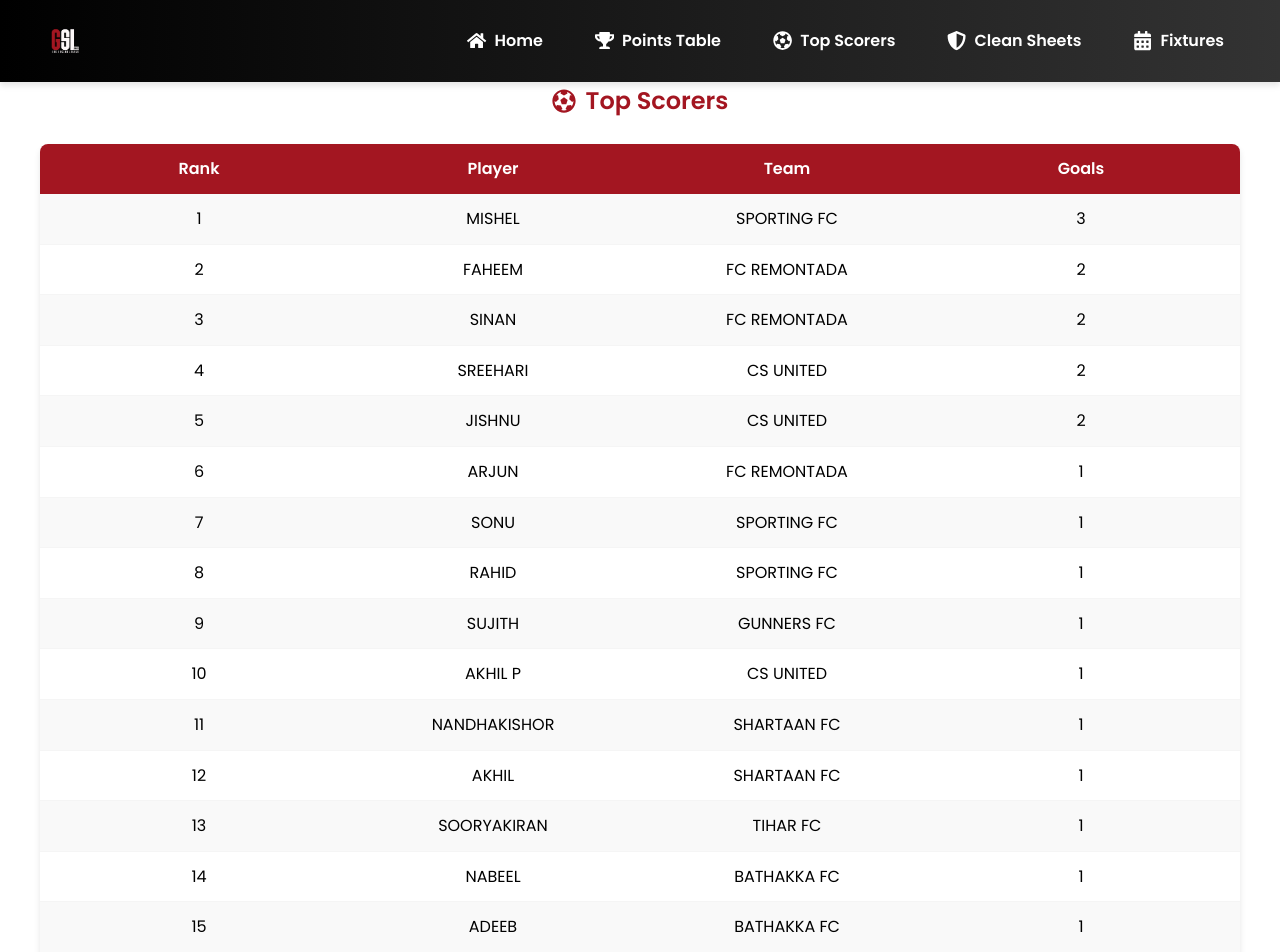
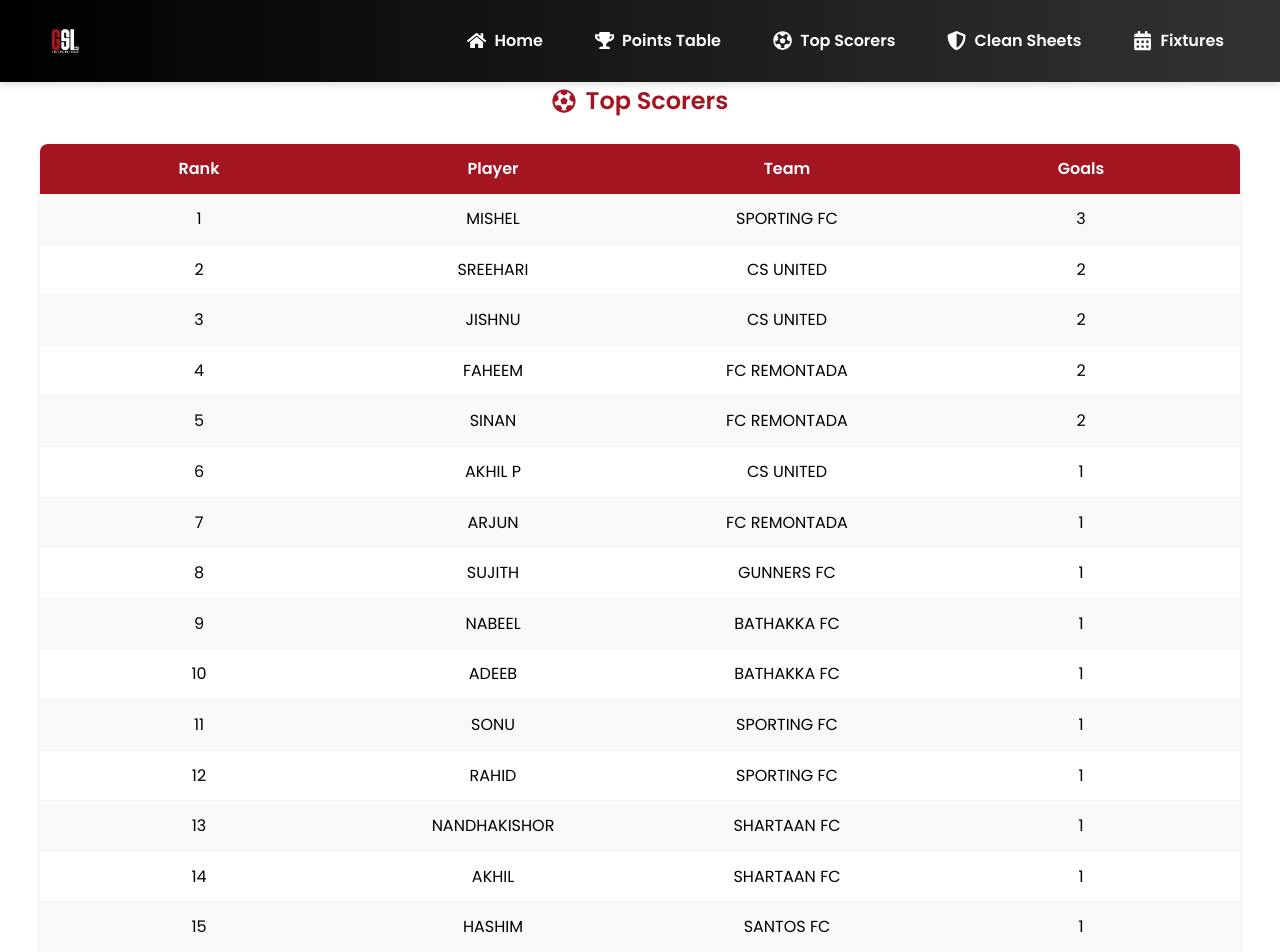
Before and after one commit to Vishnu-dk/gsl, a React (Create React App) app: page /top-scorers in a window 1280 px wide. Shown: the top 952 px of the page. Built offline with nearby package versions, Linux system fonts and the light colour scheme.

Commit message:
10/3/25 forenoon  updated full

```diff
--- a/src/App.js
+++ b/src/App.js
@@ -1,14 +1,15 @@
-import React from 'react';
-import { BrowserRouter as Router, Route, Routes } from 'react-router-dom';
-import Navbar from './Components/Navbar';
-import Home from './pages/Home';
-import PointsTable from './pages/PointsTable';
-import TopScorers from './pages/TopScorers';
-import CleanSheets from './pages/CleanSheets';
-import Fixtures from './pages/Fixtures';
+import React from "react";
+import { BrowserRouter as Router, Route, Routes } from "react-router-dom";
+import Navbar from "./Components/Navbar";
+import Home from "./pages/Home";
+import PointsTable from "./pages/PointsTable";
+import TopScorers from "./pages/TopScorers";
+import CleanSheets from "./pages/CleanSheets";
+import Fixtures from "./pages/Fixtures";
+import Matches from "./pages/Matches";
 
-import './App.css';
-import './index.css';
+import "./App.css";
+import "./index.css";
 
 function App() {
   return (
@@ -20,7 +21,7 @@ function App() {
           <Route path="/points-table" element={<PointsTable />} />
           <Route path="/top-scorers" element={<TopScorers />} />
           <Route path="/clean-sheets" element={<CleanSheets />} />
-          <Route path="/fixtures" element={<Fixtures />} />
+          <Route path="/fixtures" element={<Matches />} />
         </Routes>
       </div>
     </Router>
--- a/src/pages/CleanSheets.jsx
+++ b/src/pages/CleanSheets.jsx
@@ -1,19 +1,20 @@
 import React from 'react';
 import { FaShieldAlt } from 'react-icons/fa';
+import goalkeepers from '../utils/goalkeeperpoints';
 
 const CleanSheets = () => {
-  const goalkeepers = [
-    { name: 'ARJUN P', team: 'BATHAKKA FC', cleanSheets: 3, matchesPlayed: 4, goalsConceded: 3 },
-    { name: 'SHAHAN', team: 'GUNNERS FC', cleanSheets: 4, matchesPlayed: 4, goalsConceded: 0 },
-    { name: 'FAZIL', team: 'SPORTING FC', cleanSheets: 4, matchesPlayed: 5, goalsConceded: 1 },
-    { name: 'SHARATH', team: 'SANTOS FC', cleanSheets: 1, matchesPlayed: 4, goalsConceded: 3 },
-    { name: 'AKASH KS', team: 'TIHAR FC', cleanSheets: 1, matchesPlayed: 2, goalsConceded: 2 },
-    { name: 'RAGIN', team: 'TIHAR FC', cleanSheets: 0, matchesPlayed: 2, goalsConceded: 4 },
-    { name: 'AFSAL', team: 'TIHAR FC', cleanSheets: 0, matchesPlayed: 1, goalsConceded: 2 },
-    { name: 'AWIN', team: 'CS UNITED', cleanSheets: 2, matchesPlayed: 4, goalsConceded: 2 },
-    { name: 'KARTHIK', team: 'FC REMONTADA', cleanSheets: 1, matchesPlayed: 4, goalsConceded: 3 },
-    { name: 'ADITHYA', team: 'SHARTAAN FC', cleanSheets: 3, matchesPlayed: 5, goalsConceded: 1 },
-  ];
+  // const goalkeepers = [
+  //   { name: 'ARJUN P', team: 'BATHAKKA FC', cleanSheets: 3, matchesPlayed: 4, goalsConceded: 3 },
+  //   { name: 'SHAHAN', team: 'GUNNERS FC', cleanSheets: 4, matchesPlayed: 4, goalsConceded: 0 },
+  //   { name: 'FAZIL', team: 'SPORTING FC', cleanSheets: 4, matchesPlayed: 5, goalsConceded: 1 },
+  //   { name: 'SHARATH', team: 'SANTOS FC', cleanSheets: 1, matchesPlayed: 4, goalsConceded: 3 },
+  //   { name: 'AKASH KS', team: 'TIHAR FC', cleanSheets: 1, matchesPlayed: 2, goalsConceded: 2 },
+  //   { name: 'RAGIN', team: 'TIHAR FC', cleanSheets: 0, matchesPlayed: 2, goalsConceded: 4 },
+  //   { name: 'AFSAL', team: 'TIHAR FC', cleanSheets: 0, matchesPlayed: 1, goalsConceded: 2 },
+  //   { name: 'AWIN', team: 'CS UNITED', cleanSheets: 2, matchesPlayed: 4, goalsConceded: 2 },
+  //   { name: 'KARTHIK', team: 'FC REMONTADA', cleanSheets: 1, matchesPlayed: 4, goalsConceded: 3 },
+  //   { name: 'ADITHYA', team: 'SHARTAAN FC', cleanSheets: 3, matchesPlayed: 5, goalsConceded: 1 },
+  // ];
 
   // Sort the goalkeepers array
   const sortedGoalkeepers = goalkeepers.sort((a, b) => {
--- a/src/pages/Fixtures.jsx
+++ b/src/pages/Fixtures.jsx
@@ -1,6 +1,6 @@
 import React from "react";
 import { FaCalendarAlt } from "react-icons/fa";
-import Matches from "./Matches";
+
 
 const Fixtures = ({ matches = [] }) => {
   // Debugging: Log the matches prop
--- a/src/pages/Matches.jsx
+++ b/src/pages/Matches.jsx
@@ -97,15 +97,15 @@ const Matches = () => {
       date: "2025-03-09",
       teamA: "SHARTAAN FC",
       teamB: "SPORTING FC",
-      result: null,
-    }, // Upcoming match
+      result: '0-1',
+    },
     {
       date: "2025-03-09",
       teamA: "BATTAKKA FC",
       teamB: "GUNNERS FC",
-      result: null,
-    }, // Upcoming match
-    { date: "2025-03-10", teamA: "TIHAR FC", teamB: "SANTOS FC", result: null }, // Upcoming match
+      result: '0-0',
+    },
+    { date: "2025-03-10", teamA: "TIHAR FC", teamB: "SANTOS FC", result: '0-2' },
     {
       date: "2025-03-10",
       teamA: "CS UNITED",
--- a/src/pages/PointsTable.jsx
+++ b/src/pages/PointsTable.jsx
@@ -1,91 +1,91 @@
 import React from "react";
 import { FaTrophy } from "react-icons/fa";
 import "../App.css";
-
+import teams from "../utils/teampoints";
 
 const PointsTable = ({ matches = [] }) => {
-  const teams = [
-    {
-      name: "BATHAKKA FC",
-      logo: "/logos/BATHAKKA FC.png",
-      played: 4,
-      wins: 1,
-      draws: 2,
-      losses: 1,
-      goalsFor: 2,
-      goalsAgainst: 3,
-    },
-    {
-      name: "SPORTING FC",
-      logo: "/logos/SPORTING FC.png",
-      played: 5,
-      wins: 3,
-      draws: 2,
-      losses: 0,
-      goalsFor: 5,
-      goalsAgainst: 1,
-    },
-    {
-      name: "SANTOS FC",
-      logo: "/logos/SANTOS FC.png",
-      played: 5,
-      wins: 1,
-      draws: 1,
-      losses: 3,
-      goalsFor: 2,
-      goalsAgainst: 3,
-    },
-    {
-      name: "TIHAR FC",
-      logo: "/logos/TIHAR FC.png",
-      played: 5,
-      wins: 0,
-      draws: 1,
-      losses: 4,
-      goalsFor: 1,
-      goalsAgainst: 8,
-    },
-    {
-      name: "CS UNITED",
-      logo: "/logos/CS-UNITED.png",
-      played: 4,
-      wins: 2,
-      draws: 2,
-      losses: 0,
-      goalsFor: 5,
-      goalsAgainst: 2,
-    },
-    {
-      name: "FC REMONTADA",
-      logo: "/logos/F C REMONTADA.png",
-      played: 4,
-      wins: 2,
-      draws: 0,
-      losses: 2,
-      goalsFor: 5,
-      goalsAgainst: 4,
-    },
-    {
-      name: "GUNNERS FC",
-      logo: "/logos/GUNNERS FC.png",
-      played: 4,
-      wins: 1,
-      draws: 3,
-      losses: 0,
-      goalsFor: 1,
-      goalsAgainst: 0,
-    },
-    {
-      name: "SHARTAAN FC",
-      logo: "/logos/SHARTAAN FC.png",
-      played: 5,
-      wins: 1,
-      draws: 3,
-      losses: 1,
-      goalsFor: 2,
-      goalsAgainst: 2,
-    },
-  ];
+  // const teams = [
+  //   {
+  //     name: "BATHAKKA FC",
+  //     logo: "/logos/BATHAKKA FC.png",
+  //     played: 4,
+  //     wins: 1,
+  //     draws: 2,
+  //     losses: 1,
+  //     goalsFor: 2,
+  //     goalsAgainst: 3,
+  //   },
+  //   {
+  //     name: "SPORTING FC",
+  //     logo: "/logos/SPORTING FC.png",
+  //     played: 5,
+  //     wins: 3,
+  //     draws: 2,
+  //     losses: 0,
+  //     goalsFor: 5,
+  //     goalsAgainst: 1,
+  //   },
+  //   {
+  //     name: "SANTOS FC",
+  //     logo: "/logos/SANTOS FC.png",
+  //     played: 5,
+  //     wins: 1,
+  //     draws: 1,
+  //     losses: 3,
+  //     goalsFor: 2,
+  //     goalsAgainst: 3,
+  //   },
+  //   {
+  //     name: "TIHAR FC",
+  //     logo: "/logos/TIHAR FC.png",
+  //     played: 5,
+  //     wins: 0,
+  //     draws: 1,
+  //     losses: 4,
+  //     goalsFor: 1,
+  //     goalsAgainst: 8,
+  //   },
+  //   {
+  //     name: "CS UNITED",
+  //     logo: "/logos/CS-UNITED.png",
+  //     played: 4,
+  //     wins: 2,
+  //     draws: 2,
+  //     losses: 0,
+  //     goalsFor: 5,
+  //     goalsAgainst: 2,
+  //   },
+  //   {
+  //     name: "FC REMONTADA",
+  //     logo: "/logos/F C REMONTADA.png",
+  //     played: 4,
+  //     wins: 2,
+  //     draws: 0,
+  //     losses: 2,
+  //     goalsFor: 5,
+  //     goalsAgainst: 4,
+  //   },
+  //   {
+  //     name: "GUNNERS FC",
+  //     logo: "/logos/GUNNERS FC.png",
+  //     played: 4,
+  //     wins: 1,
+  //     draws: 3,
+  //     losses: 0,
+  //     goalsFor: 1,
+  //     goalsAgainst: 0,
+  //   },
+  //   {
+  //     name: "SHARTAAN FC",
+  //     logo: "/logos/SHARTAAN FC.png",
+  //     played: 5,
+  //     wins: 1,
+  //     draws: 3,
+  //     losses: 1,
+  //     goalsFor: 2,
+  //     goalsAgainst: 2,
+  //   },
+  // ];
 
   // Calculate points for each team
   const teamsWithPoints = teams.map((team) => ({
@@ -107,20 +107,22 @@ const PointsTable = ({ matches = [] }) => {
       const { teamA, teamB, result } = match;
 
       // Check if the result is defined and in the correct format
-      if (!result || typeof result !== 'string') {
+      if (!result || typeof result !== "string") {
         console.error(`Invalid result format for match: ${teamA} vs ${teamB}`);
         return;
       }
 
-      const [goalsA, goalsB] = result.split('-').map(Number);
+      const [goalsA, goalsB] = result.split("-").map(Number);
 
       // Initialize head-to-head data if not already present
       if (!headToHeadResults[teamA]) headToHeadResults[teamA] = {};
       if (!headToHeadResults[teamB]) headToHeadResults[teamB] = {};
 
       // Store the result for teamA vs teamB
-      headToHeadResults[teamA][teamB] = goalsA > goalsB ? 1 : goalsA === goalsB ? 0 : -1;
-      headToHeadResults[teamB][teamA] = goalsB > goalsA ? 1 : goalsB === goalsA ? 0 : -1;
+      headToHeadResults[teamA][teamB] =
+        goalsA > goalsB ? 1 : goalsA === goalsB ? 0 : -1;
+      headToHeadResults[teamB][teamA] =
+        goalsB > goalsA ? 1 : goalsB === goalsA ? 0 : -1;
     });
 
     return headToHeadResults;
@@ -200,7 +202,6 @@ const PointsTable = ({ matches = [] }) => {
       </div>
 
       {/* Pass teamsWithPoints to TopScorers */}
-
     </div>
   );
 };
--- a/src/pages/TopScorers.jsx
+++ b/src/pages/TopScorers.jsx
@@ -1,29 +1,36 @@
-import React from 'react';
-import { FaFutbol } from 'react-icons/fa';
+import React from "react";
+import { FaFutbol } from "react-icons/fa";
+import teams from "../utils/teampoints";
+import scorers from "../utils/playerpoints";
 
-const TopScorers = ({ teamsWithPoints = [] }) => {
-  const scorers = [
-    { name: 'ARJUN', team: 'FC REMONTADA', goals: 1 },
-    { name: 'FAHEEM', team: 'FC REMONTADA', goals: 2 },
-    { name: 'SINAN', team: 'FC REMONTADA', goals: 2 },
-    { name: 'MISHEL', team: 'SPORTING FC', goals: 3 },
-    { name: 'SONU', team: 'SPORTING FC', goals: 1 },
-    { name: 'RAHID', team: 'SPORTING FC', goals: 1 },
-    { name: 'SUJITH', team: 'GUNNERS FC', goals: 1 },
-    { name: 'SREEHARI', team: 'CS UNITED', goals: 2 },
-    { name: 'JISHNU', team: 'CS UNITED', goals: 2 },
-    { name: 'AKHIL P', team: 'CS UNITED', goals: 1 },
-    { name: 'NANDHAKISHOR', team: 'SHARTAAN FC', goals: 1 },
-    { name: 'AKHIL', team: 'SHARTAAN FC', goals: 1 },
-    { name: 'SOORYAKIRAN', team: 'TIHAR FC', goals: 1 },
-    { name: 'NABEEL', team: 'BATHAKKA FC', goals: 1 },
-    { name: 'ADEEB', team: 'BATHAKKA FC', goals: 1 },
-    { name: 'HASHIM', team: 'SANTOS FC', goals: 1 },
-    { name: 'YASEEN', team: 'SANTOS FC', goals: 1 },
-  ];
+const TopScorers = () => {
+  // const scorers = [
+  //   { name: "ARJUN", team: "FC REMONTADA", goals: 1 },
+  //   { name: "FAHEEM", team: "FC REMONTADA", goals: 2 },
+  //   { name: "SINAN", team: "FC REMONTADA", goals: 2 },
+  //   { name: "MISHEL", team: "SPORTING FC", goals: 3 },
+  //   { name: "SONU", team: "SPORTING FC", goals: 1 },
+  //   { name: "RAHID", team: "SPORTING FC", goals: 1 },
+  //   { name: "SUJITH", team: "GUNNERS FC", goals: 1 },
+  //   { name: "SREEHARI", team: "CS UNITED", goals: 2 },
+  //   { name: "JISHNU", team: "CS UNITED", goals: 2 },
+  //   { name: "AKHIL P", team: "CS UNITED", goals: 1 },
+  //   { name: "NANDHAKISHOR", team: "SHARTAAN FC", goals: 1 },
+  //   { name: "AKHIL", team: "SHARTAAN FC", goals: 1 },
+  //   { name: "SOORYAKIRAN", team: "TIHAR FC", goals: 1 },
+  //   { name: "NABEEL", team: "BATHAKKA FC", goals: 1 },
+  //   { name: "ADEEB", team: "BATHAKKA FC", goals: 1 },
+  //   { name: "HASHIM", team: "SANTOS FC", goals: 1 },
+  //   { name: "YASEEN", team: "SANTOS FC", goals: 1 },
+  // ];
+
+  const teamsWithPoints = teams.map((team) => ({
+    ...team,
+    points: team.wins * 3 + team.draws * 1, // 3 points for a win, 1 point for a draw
+  }));
 
   // Debugging: Log the teamsWithPoints prop
-  console.log('teamsWithPoints:', teamsWithPoints);
+  console.log("teamsWithPoints:", teamsWithPoints);
 
   // Add matchesPlayed and teamPoints to each scorer
   const scorersWithTeamData = scorers.map((scorer) => {
@@ -36,7 +43,7 @@ const TopScorers = ({ teamsWithPoints = [] }) => {
   });
 
   // Debugging: Log the mapped scorersWithTeamData
-  console.log('scorersWithTeamData:', scorersWithTeamData);
+  console.log("scorersWithTeamData:", scorersWithTeamData);
 
   // Sort the scorers array
   const sortedScorers = scorersWithTeamData.sort((a, b) => {
@@ -54,14 +61,15 @@ const TopScorers = ({ teamsWithPoints = [] }) => {
 
   return (
     <div className="top-scorers">
-      <h2><FaFutbol /> Top Scorers</h2>
+      <h2>
+        <FaFutbol /> Top Scorers
+      </h2>
       <div className="table-container">
         <div className="table-header">
           <span>Rank</span>
           <span>Player</span>
           <span>Team</span>
           <span>Goals</span>
-
         </div>
         {sortedScorers.map((player, index) => (
           <div key={index} className="table-row">
@@ -69,7 +77,6 @@ const TopScorers = ({ teamsWithPoints = [] }) => {
             <span>{player.name}</span>
             <span>{player.team}</span>
             <span>{player.goals}</span>
-
           </div>
         ))}
       </div>
--- /dev/null
+++ b/src/utils/goalkeeperpoints.js
@@ -0,0 +1,14 @@
+const goalkeepers = [
+    { name: 'ARJUN P', team: 'BATHAKKA FC', cleanSheets: 3, matchesPlayed: 4, goalsConceded: 3 },
+    { name: 'SHAHAN', team: 'GUNNERS FC', cleanSheets: 4, matchesPlayed: 4, goalsConceded: 0 },
+    { name: 'FAZIL', team: 'SPORTING FC', cleanSheets: 4, matchesPlayed: 5, goalsConceded: 1 },
+    { name: 'SHARATH', team: 'SANTOS FC', cleanSheets: 1, matchesPlayed: 4, goalsConceded: 3 },
+    { name: 'AKASH KS', team: 'TIHAR FC', cleanSheets: 1, matchesPlayed: 2, goalsConceded: 2 },
+    { name: 'RAGIN', team: 'TIHAR FC', cleanSheets: 0, matchesPlayed: 2, goalsConceded: 4 },
+    { name: 'AFSAL', team: 'TIHAR FC', cleanSheets: 0, matchesPlayed: 1, goalsConceded: 2 },
+    { name: 'AWIN', team: 'CS UNITED', cleanSheets: 2, matchesPlayed: 4, goalsConceded: 2 },
+    { name: 'KARTHIK', team: 'FC REMONTADA', cleanSheets: 1, matchesPlayed: 4, goalsConceded: 3 },
+    { name: 'ADITHYA', team: 'SHARTAAN FC', cleanSheets: 3, matchesPlayed: 5, goalsConceded: 1 },
+  ];
+
+  export default goalkeepers;
--- /dev/null
+++ b/src/utils/playerpoints.js
@@ -0,0 +1,22 @@
+const scorers = [
+    { name: "ARJUN", team: "FC REMONTADA", goals: 1 },
+    { name: "FAHEEM", team: "FC REMONTADA", goals: 2 },
+    { name: "SINAN", team: "FC REMONTADA", goals: 2 },
+    { name: "MISHEL", team: "SPORTING FC", goals: 3 },
+    { name: "SONU", team: "SPORTING FC", goals: 1 },
+    { name: "RAHID", team: "SPORTING FC", goals: 1 },
+    { name: "SUJITH", team: "GUNNERS FC", goals: 1 },
+    { name: "SREEHARI", team: "CS UNITED", goals: 2 },
+    { name: "JISHNU", team: "CS UNITED", goals: 2 },
+    { name: "AKHIL P", team: "CS UNITED", goals: 1 },
+    { name: "NANDHAKISHOR", team: "SHARTAAN FC", goals: 1 },
+    { name: "AKHIL", team: "SHARTAAN FC", goals: 1 },
+    { name: "SOORYAKIRAN", team: "TIHAR FC", goals: 1 },
+    { name: "NABEEL", team: "BATHAKKA FC", goals: 1 },
+    { name: "ADEEB", team: "BATHAKKA FC", goals: 1 },
+    { name: "HASHIM", team: "SANTOS FC", goals: 1 },
+    { name: "YASEEN", team: "SANTOS FC", goals: 1 },
+  ];
+
+
+  export default scorers;
--- /dev/null
+++ b/src/utils/teampoints.js
@@ -0,0 +1,84 @@
+const teams = [
+  {
+    name: "BATHAKKA FC",
+    logo: "/logos/BATHAKKA FC.png",
+    played: 4,
+    wins: 1,
+    draws: 2,
+    losses: 1,
+    goalsFor: 2,
+    goalsAgainst: 3,
+  },
+  {
+    name: "SPORTING FC",
+    logo: "/logos/SPORTING FC.png",
+    played: 5,
+    wins: 3,
+    draws: 2,
+    losses: 0,
+    goalsFor: 5,
+    goalsAgainst: 1,
+  },
+  {
+    name: "SANTOS FC",
+    logo: "/logos/SANTOS FC.png",
+    played: 5,
+    wins: 1,
+    draws: 1,
+    losses: 3,
+    goalsFor: 2,
+    goalsAgainst: 3,
+  },
+  {
+    name: "TIHAR FC",
+    logo: "/logos/TIHAR FC.png",
+    played: 5,
+    wins: 0,
+    draws: 1,
+    losses: 4,
+    goalsFor: 1,
+    goalsAgainst: 8,
+  },
+  {
+    name: "CS UNITED",
+    logo: "/logos/CS-UNITED.png",
+    played: 4,
+    wins: 2,
+    draws: 2,
+    losses: 0,
+    goalsFor: 5,
+    goalsAgainst: 2,
+  },
+  {
+    name: "FC REMONTADA",
+    logo: "/logos/F C REMONTADA.png",
+    played: 4,
+    wins: 2,
+    draws: 0,
+    losses: 2,
+    goalsFor: 5,
+    goalsAgainst: 4,
+  },
+  {
+    name: "GUNNERS FC",
+    logo: "/logos/GUNNERS FC.png",
+    played: 4,
+    wins: 1,
+    draws: 3,
+    losses: 0,
+    goalsFor: 1,
+    goalsAgainst: 0,
+  },
+  {
+    name: "SHARTAAN FC",
+    logo: "/logos/SHARTAAN FC.png",
+    played: 5,
+    wins: 1,
+    draws: 3,
+    losses: 1,
+    goalsFor: 2,
+    goalsAgainst: 2,
+  },
+];
+
+export default teams;
```
